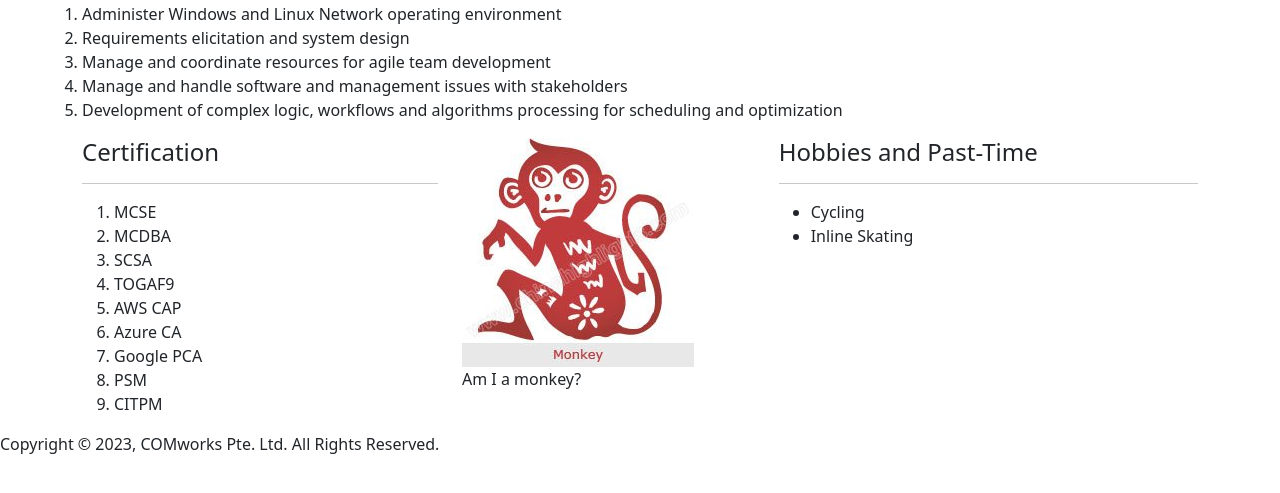
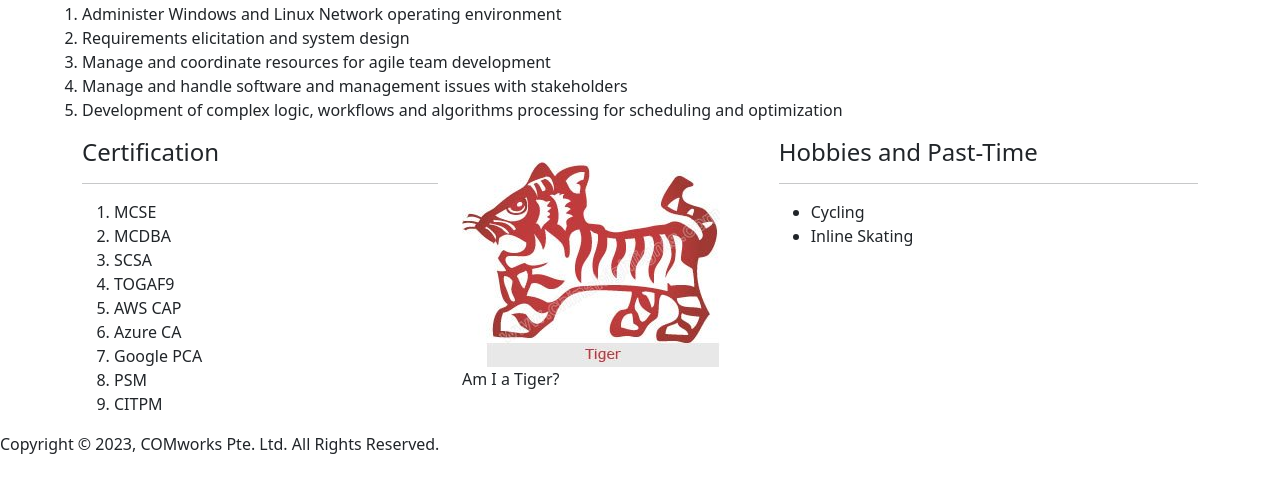
Before and after one commit to chuahce/day07_workshop, a plain HTML site: page bio.html in a window 1280 px wide. Shown: the part 293-786 px from the top of the page. Drawn offline with nearby package versions, Linux system fonts and the light colour scheme.

```diff
--- a/bio.html
+++ b/bio.html
@@ -111,8 +111,8 @@
             <div class="row">
               <div class="col-md-5">
                 <figure>
-                  <img src="./images/monkey.jpg">
-                  <figcaption title="Monkey">Am I a monkey?</figcaption>
+                  <img src="./images/tiger.jpg">
+                  <figcaption title="Tiger">Am I a Tiger?</figcaption>
                 </figure>
               </div>
               <div class="col-md-7">
```
